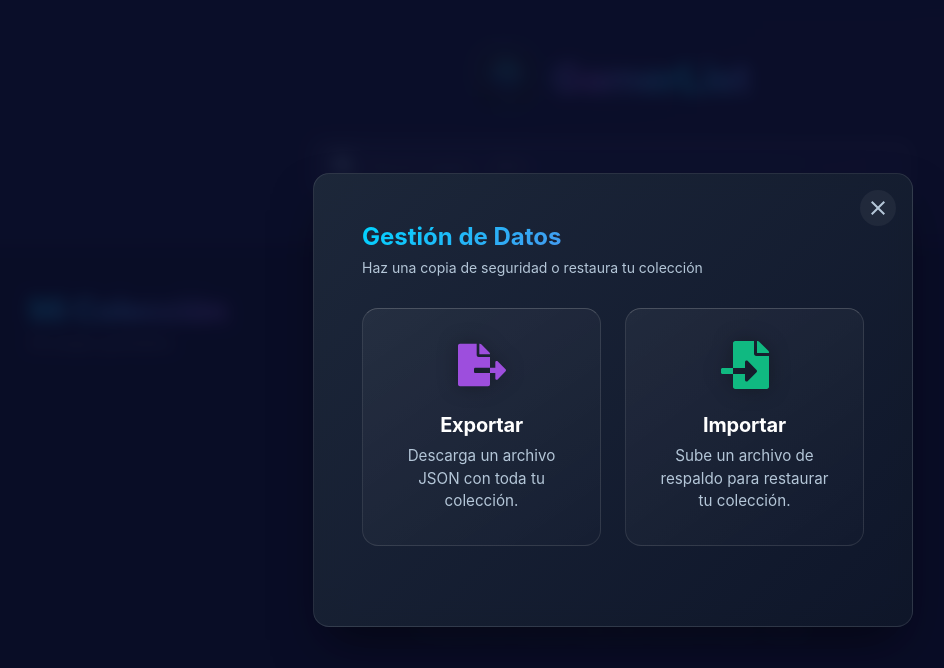
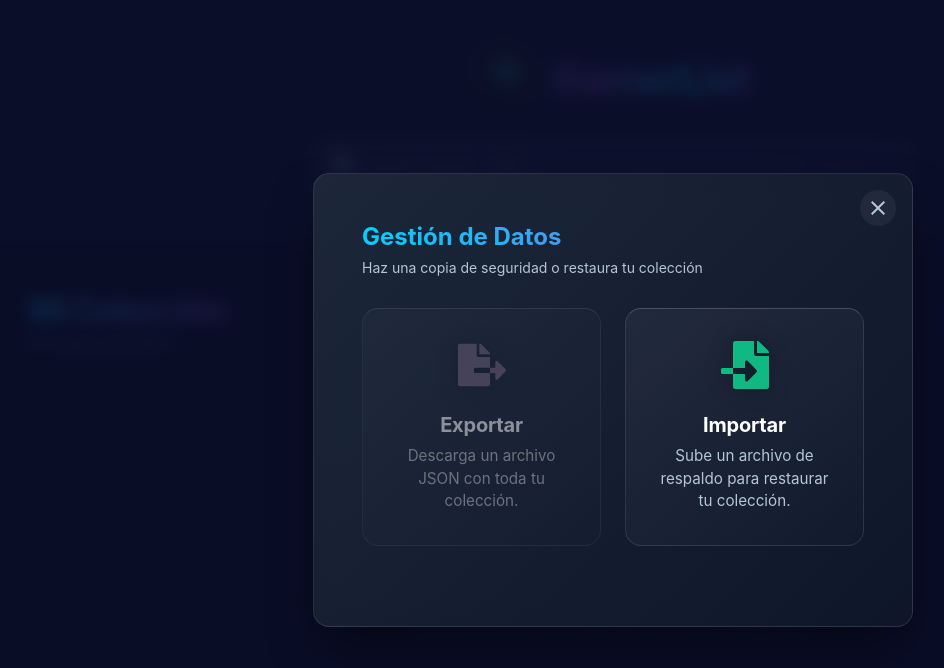
Before and after one commit to imc89/GamerList, a React (Vite) app: page / in a window 1280 px wide. Both pictures are taken after a click on the button "Datos". Shown: the top 668 px of the page, without its empty margins (27-971 px from the left). Built offline with nearby package versions, Linux system fonts and the light colour scheme.

Commit message:
fix: image path for GitHub Pages

```diff
--- a/src/App.jsx
+++ b/src/App.jsx
@@ -83,9 +83,17 @@ function App() {
     setSearchClearCallback(null); // Clear callback without calling it
   };
 
+  // Compute all added game IDs for checking status
+  const addedGameIds = new Set(
+    Object.values(collection).flat().map(g => g.id)
+  );
+
   return (
     <div className="app">
-      <SearchBar onGameAdd={handleGameAdd} />
+      <SearchBar
+        onGameAdd={handleGameAdd}
+        addedGameIds={addedGameIds}
+      />
 
       <div className="container">
         <GameList
--- a/src/components.css
+++ b/src/components.css
@@ -1606,3 +1606,34 @@
         opacity: 1;
     }
 }
+
+/* Added game badge */
+.badge-added {
+    display: inline-block;
+    padding: 12px;
+    background: rgba(16, 185, 129, 0.2);
+    color: #10b981;
+    border: 1px solid #10b981;
+    border-radius: 8px;
+    font-weight: 700;
+    text-transform: uppercase;
+    font-size: 0.75rem;
+    letter-spacing: 0.05em;
+    width: 100%;
+    text-align: center;
+    cursor: default;
+    min-height: 44px;
+    display: flex;
+    align-items: center;
+    justify-content: center;
+    box-shadow: 0 2px 8px rgba(16, 185, 129, 0.2);
+}
+
+/* Disabled state for data buttons */
+.data-action-btn:disabled {
+    opacity: 0.5;
+    cursor: not-allowed;
+    filter: grayscale(0.8);
+    transform: none !important;
+    box-shadow: none !important;
+}
--- a/src/components/GameCard.jsx
+++ b/src/components/GameCard.jsx
@@ -1,4 +1,4 @@
-function GameCard({ game, onAdd, onRemove, showRemove = false, onCardClick }) {
+function GameCard({ game, onAdd, onRemove, showRemove = false, onCardClick, isAdded }) {
     const handleCardClick = (e) => {
         // Only trigger if not clicking on buttons
         if (!e.target.closest('button')) {
@@ -56,6 +56,9 @@ function GameCard({ game, onAdd, onRemove, showRemove = false, onCardClick }) {
 
                 {!showRemove && (
                     <div className="game-card-actions">
+                        {isAdded ? (
+                            <span className="badge-added">✅ AÑADIDO</span>
+                        ) : (
                             <button
                                 className="btn-add"
                                 onClick={(e) => {
@@ -65,6 +68,7 @@ function GameCard({ game, onAdd, onRemove, showRemove = false, onCardClick }) {
                             >
                                 ➕ Añadir a colección
                             </button>
+                        )}
                     </div>
                 )}
             </div>
--- a/src/components/GameList.jsx
+++ b/src/components/GameList.jsx
@@ -239,7 +239,11 @@ function GameList({ groupedGames, gameCount, onRemove }) {
                         </div>
 
                         <div className="data-actions-grid">
-                            <button className="data-action-btn export-action" onClick={handleExport}>
+                            <button
+                                className="data-action-btn export-action"
+                                onClick={handleExport}
+                                disabled={gameCount === 0}
+                            >
                                 <FaFileExport className="data-icon" />
                                 <div className="data-btn-content">
                                     <h3>Exportar</h3>
--- a/src/components/SearchBar.jsx
+++ b/src/components/SearchBar.jsx
@@ -3,7 +3,7 @@ import { searchGames as apiSearchGames } from '../services/igdbService';
 import SearchResults from './SearchResults';
 import logoImage from '/ios/Icon-iOS-Dark-60x60@3x.png';
 
-function SearchBar({ onGameAdd }) {
+function SearchBar({ onGameAdd, addedGameIds }) {
     const [query, setQuery] = useState('');
     const [results, setResults] = useState([]);
     const [loading, setLoading] = useState(false);
@@ -99,12 +99,14 @@ function SearchBar({ onGameAdd }) {
                 </div>
             </div>
 
+            {/* Search Results */}
             {(searched || loading) && (
                 <div className="container">
                     <SearchResults
                         results={results}
                         loading={loading}
                         onGameAdd={handleGameAdd}
+                        addedGameIds={addedGameIds}
                     />
                 </div>
             )}
--- a/src/components/SearchResults.jsx
+++ b/src/components/SearchResults.jsx
@@ -2,7 +2,7 @@ import { useState } from 'react';
 import GameCard from './GameCard';
 import GameDetailModal from './GameDetailModal';
 
-function SearchResults({ results, loading, onGameAdd }) {
+function SearchResults({ results, loading, onGameAdd, addedGameIds }) {
     const [selectedGame, setSelectedGame] = useState(null);
 
     if (loading) {
@@ -39,6 +39,7 @@ function SearchResults({ results, loading, onGameAdd }) {
                             game={game}
                             onAdd={onGameAdd}
                             onCardClick={setSelectedGame}
+                            isAdded={addedGameIds?.has(game.id)}
                         />
                     ))}
                 </div>
```
Lines whose indentation alone changed are shown as unchanged.
